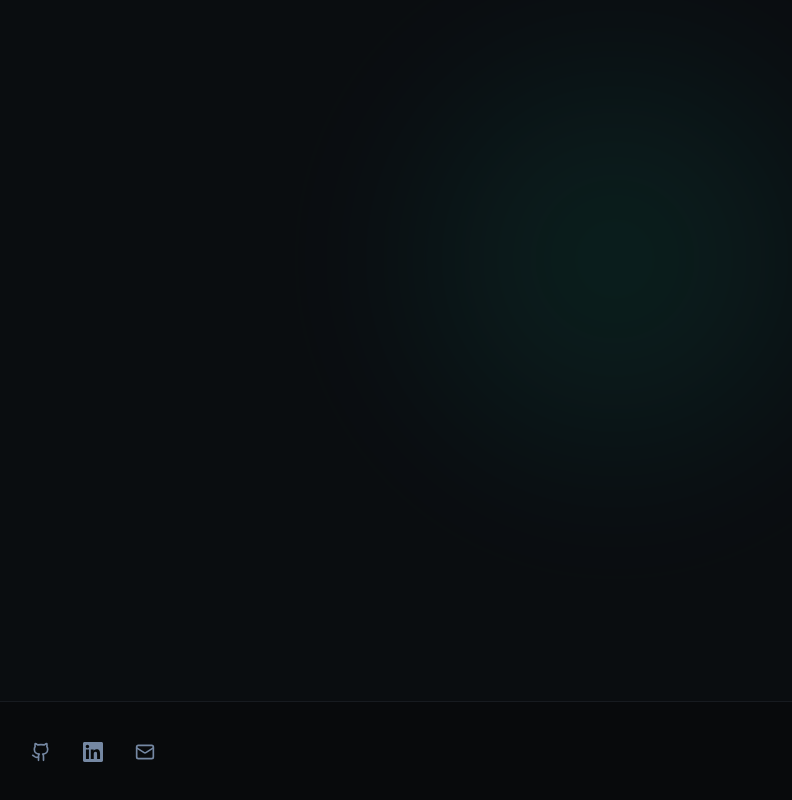
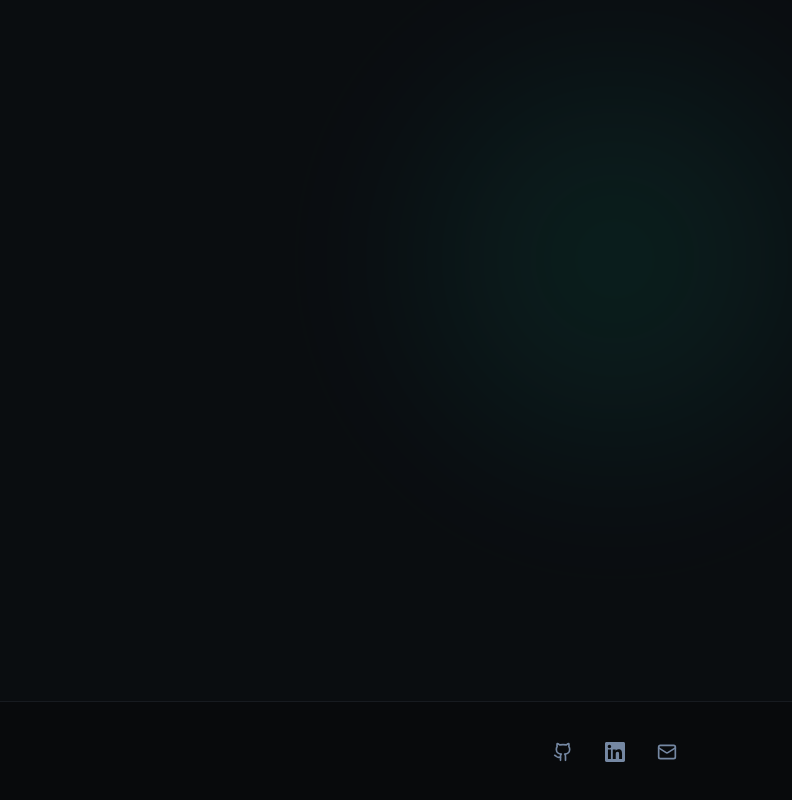
Before and after one commit to raulntjj/portifolio, a React (Vite) app: page / in a window 1280 px wide. Shown: the part 6275-7075 px from the top of the page, without its empty margins (25-817 px from the left). Built offline with nearby package versions, Linux system fonts and the light colour scheme; the HTML template or start-up script is replaced by a standard one.

Commit message:
feat: change footer layout to center items

```diff
--- a/src/components/Footer.tsx
+++ b/src/components/Footer.tsx
@@ -4,7 +4,7 @@ const Footer = () => {
   return (
     <footer className="py-8 border-t border-border/50">
       <div className="container-custom">
-        <div className="flex flex-col md:flex-row items-center justify-between gap-4">
+        <div className="flex flex-col md:flex-row items-center justify-center gap-4">
           <div className="flex items-center gap-4">
             <a
               href="https://github.com/raulntjj"
```
